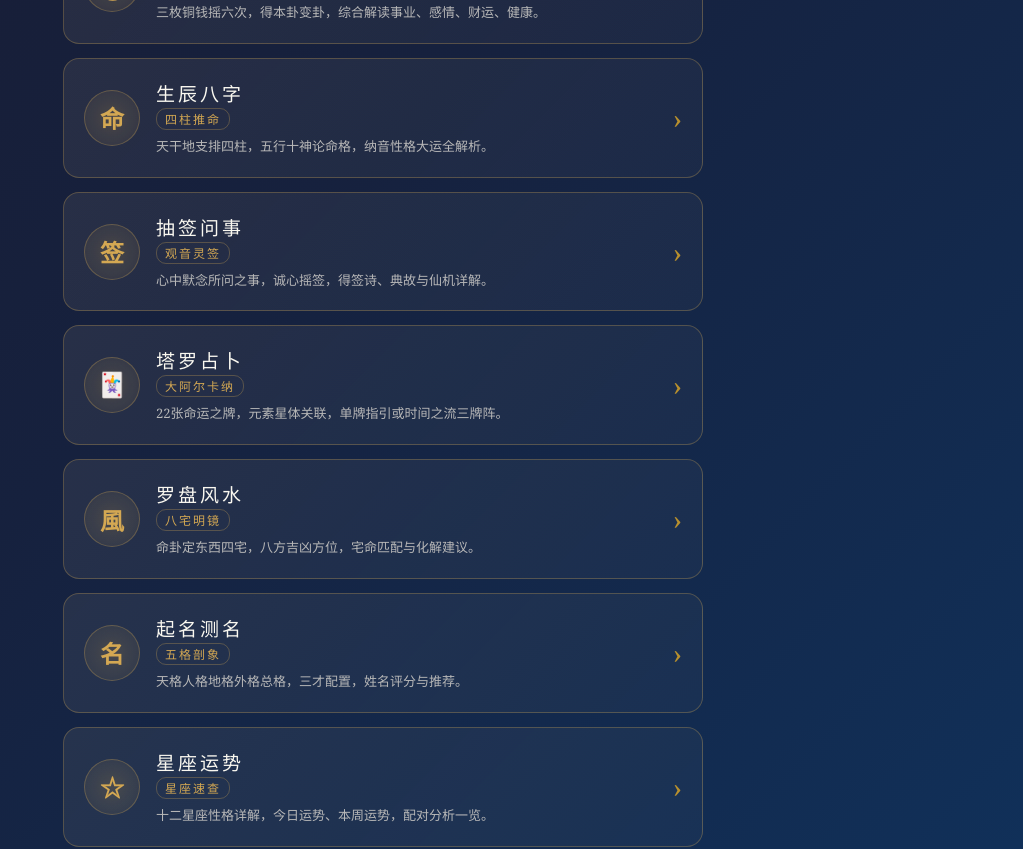
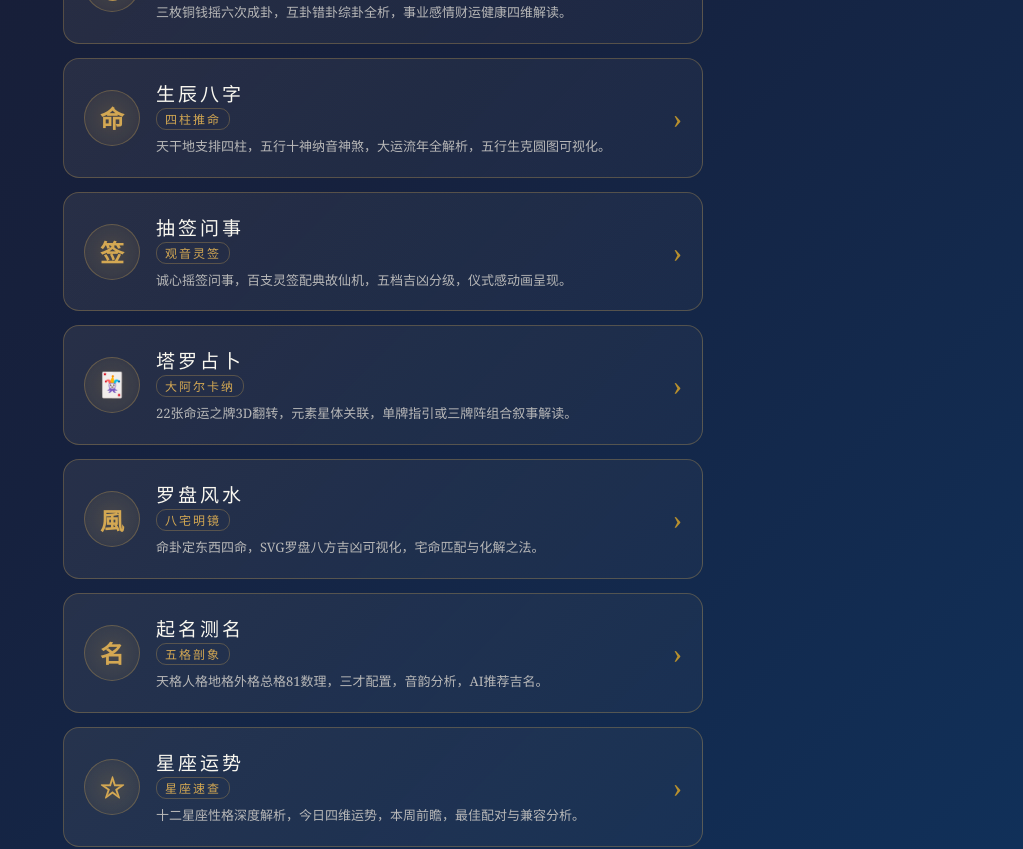
Before and after one commit to sunfengguang-hue/zhouyi-app, a React (Vite) app: page / in a window 1280 px wide. Shown: the part 900-1749 px from the top of the page, without its empty margins (257-1280 px from the left). Built offline with nearby package versions, Linux system fonts and the light colour scheme.

Commit message:
风水罗盘朝向标记+首页卡片描述丰富
- 风水罗盘SVG：新增金色三角箭头标记房屋朝向方向
- 首页7大模块卡片描述更新：突出各模块特色功能（互卦综卦/五行圆图/3D翻转/81数理等）

```diff
--- a/src/components/FengshuiPage/FengshuiPage.tsx
+++ b/src/components/FengshuiPage/FengshuiPage.tsx
@@ -193,6 +193,34 @@ const FengshuiResultView: React.FC<{ result: FengshuiResult; onReset: () => void
             fill="rgba(212,168,83,0.6)" fontSize="10" letterSpacing="2">
             命卦
           </text>
+
+          {/* 朝向标记 */}
+          {(() => {
+            const dirMap: Record<string, number> = { '东': 0, '东南': 45, '南': 90, '西南': 135, '西': 180, '西北': 225, '北': 270, '东北': 315 };
+            const facingAngle = dirMap[r.houseFacing];
+            if (facingAngle === undefined) return null;
+            const toRad = (d: number) => (d - 90) * Math.PI / 180;
+            const aRad = toRad(facingAngle);
+            const tipR = R + 14;
+            const baseR = R + 6;
+            const tx = cx + tipR * Math.cos(aRad);
+            const ty = cy + tipR * Math.sin(aRad);
+            const bx1 = cx + baseR * Math.cos(aRad - 0.15);
+            const by1 = cy + baseR * Math.sin(aRad - 0.15);
+            const bx2 = cx + baseR * Math.cos(aRad + 0.15);
+            const by2 = cy + baseR * Math.sin(aRad + 0.15);
+            return (
+              <g>
+                <polygon points={`${tx},${ty} ${bx1},${by1} ${bx2},${by2}`}
+                  fill="#d4a853" opacity="0.8" />
+                <text x={cx + (R + 22) * Math.cos(aRad)} y={cy + (R + 22) * Math.sin(aRad)}
+                  textAnchor="middle" dominantBaseline="central"
+                  fill="#d4a853" fontSize="8" fontWeight="bold" letterSpacing="1">
+                  朝
+                </text>
+              </g>
+            );
+          })()}
         </svg>
       </div>
 
--- a/src/components/Home/Home.tsx
+++ b/src/components/Home/Home.tsx
@@ -23,7 +23,7 @@ const CARDS: CardItem[] = [
     icon: '☯',
     title: '周易算卦',
     sub: '六爻占筮',
-    desc: '三枚铜钱摇六次，得本卦变卦，综合解读事业、感情、财运、健康。',
+    desc: '三枚铜钱摇六次成卦，互卦错卦综卦全析，事业感情财运健康四维解读。',
     modifier: 'zhouyi',
   },
   {
@@ -31,42 +31,42 @@ const CARDS: CardItem[] = [
     icon: '命',
     title: '生辰八字',
     sub: '四柱推命',
-    desc: '天干地支排四柱，五行十神论命格，纳音性格大运全解析。',
+    desc: '天干地支排四柱，五行十神纳音神煞，大运流年全解析，五行生克圆图可视化。',
   },
   {
     view: 'fortune',
     icon: '签',
     title: '抽签问事',
     sub: '观音灵签',
-    desc: '心中默念所问之事，诚心摇签，得签诗、典故与仙机详解。',
+    desc: '诚心摇签问事，百支灵签配典故仙机，五档吉凶分级，仪式感动画呈现。',
   },
   {
     view: 'tarot',
     icon: '🃏',
     title: '塔罗占卜',
     sub: '大阿尔卡纳',
-    desc: '22张命运之牌，元素星体关联，单牌指引或时间之流三牌阵。',
+    desc: '22张命运之牌3D翻转，元素星体关联，单牌指引或三牌阵组合叙事解读。',
   },
   {
     view: 'fengshui',
     icon: '風',
     title: '罗盘风水',
     sub: '八宅明镜',
-    desc: '命卦定东西四宅，八方吉凶方位，宅命匹配与化解建议。',
+    desc: '命卦定东西四命，SVG罗盘八方吉凶可视化，宅命匹配与化解之法。',
   },
   {
     view: 'naming',
     icon: '名',
     title: '起名测名',
     sub: '五格剖象',
-    desc: '天格人格地格外格总格，三才配置，姓名评分与推荐。',
+    desc: '天格人格地格外格总格81数理，三才配置，音韵分析，AI推荐吉名。',
   },
   {
     view: 'astrology',
     icon: '☆',
     title: '星座运势',
     sub: '星座速查',
-    desc: '十二星座性格详解，今日运势、本周运势，配对分析一览。',
+    desc: '十二星座性格深度解析，今日四维运势，本周前瞻，最佳配对与兼容分析。',
   },
 ];
 
```
